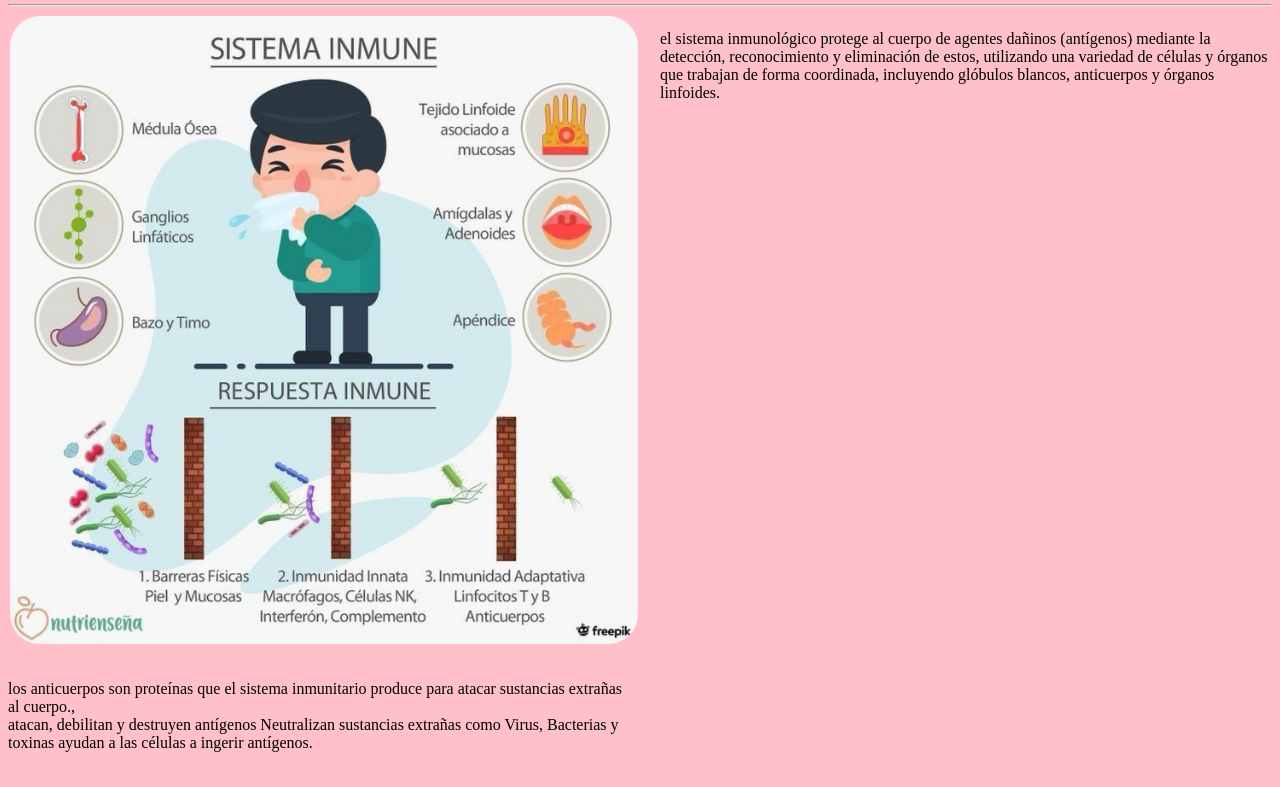
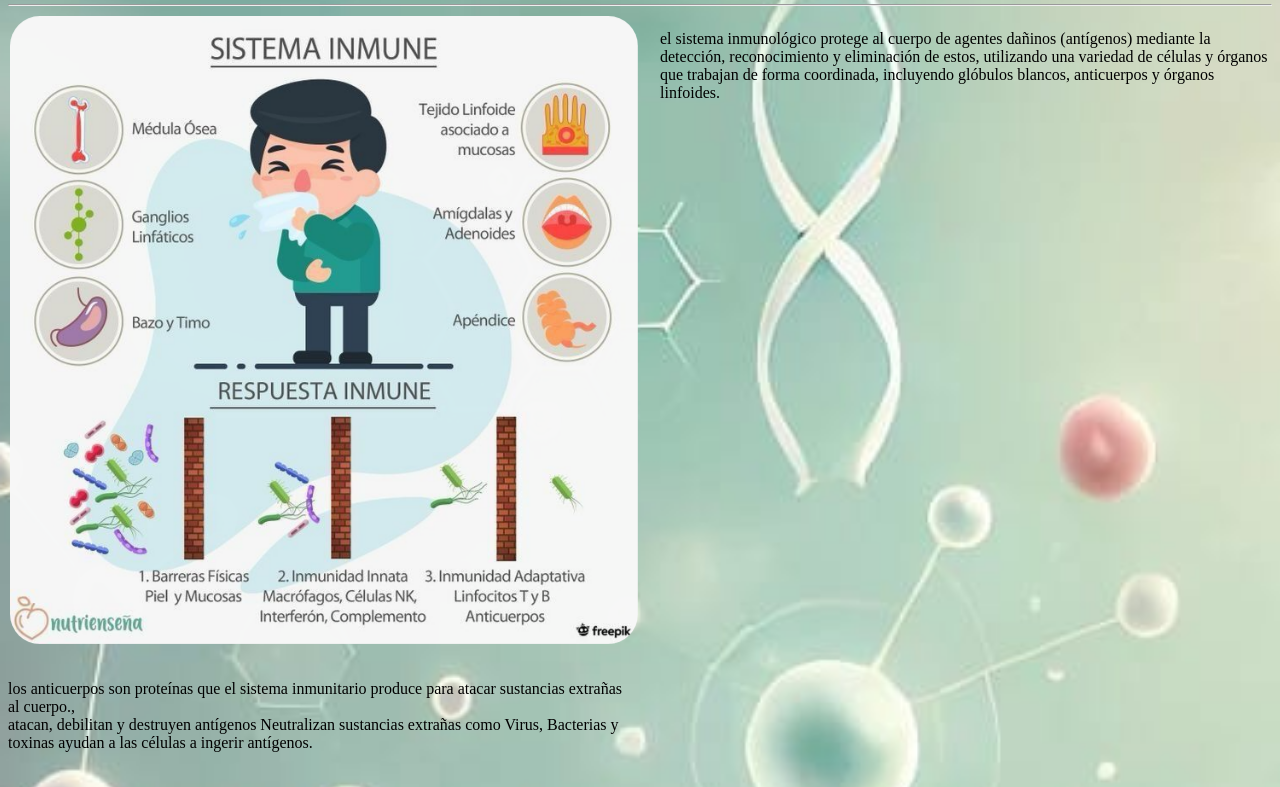
Before and after one commit to VRZD-14/sistema-inmune, a plain HTML site: page index.html in a window 1280 px wide. Shown: the part 138-925 px from the top of the page. Drawn offline with Linux system fonts and the light colour scheme.

Commit message:
Update styles.css

```diff
--- a/styles.css
+++ b/styles.css
@@ -1,5 +1,8 @@
 body{
-    background-color: pink;
+    background-image: url(fondo.jpg);
+    background-position: center;
+    background-repeat: no-repeat;
+    background-size: cover;
 
 }
 
```
